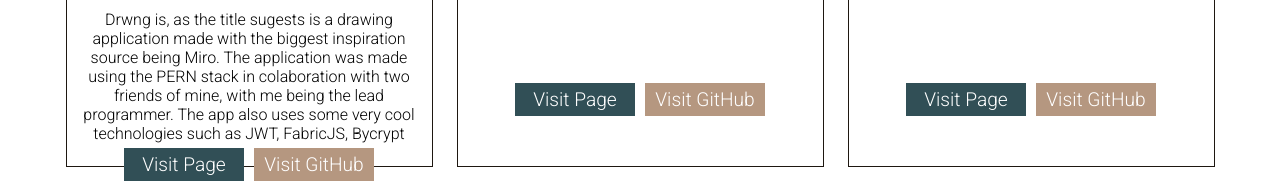
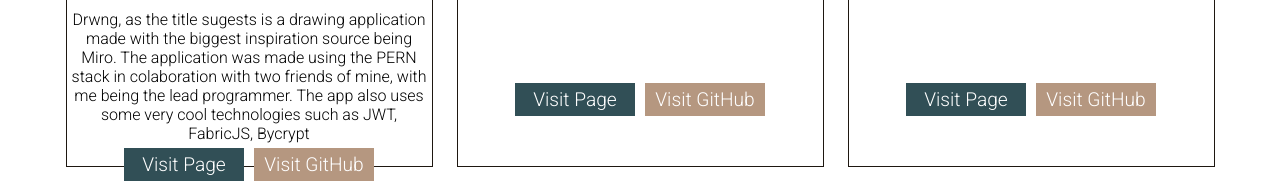
Before and after one commit to Ilie-Tudor/Portfolio-Site, a plain HTML site: page index.html in a window 1280 px wide. Shown: the part 1566-1755 px from the top of the page. Drawn offline with Linux system fonts and the light colour scheme.

```diff
--- a/index.html
+++ b/index.html
@@ -101,7 +101,7 @@
                         <div class="card">
                             <div class="card-image"><img src="./Images/drwng.PNG" alt=""></div>
                             <div class="card-title"><p>Drwng</p></div>
-                            <div class="card-description"><p>Drwng is, as the title sugests is a drawing application made with the biggest inspiration source being Miro. The application was made using the PERN stack in colaboration with two friends of mine, with me being the lead programmer. The app also uses some very cool technologies such as JWT, FabricJS, Bycrypt</p></div>
+                            <div class="card-description"><p>Drwng, as the title sugests is a drawing application made with the biggest inspiration source being Miro. The application was made using the PERN stack in colaboration with two friends of mine, with me being the lead programmer. The app also uses some very cool technologies such as JWT, FabricJS, Bycrypt</p></div>
                             <div class="card-button-wrapper"><a class="card-button" href="https://drwng.herokuapp.com/">Visit Page</a><a class="card-button" href="https://github.com/Ilie-Tudor/DrawingApp">Visit GitHub</a></div>
                         </div>
                         <div class="card">
```
